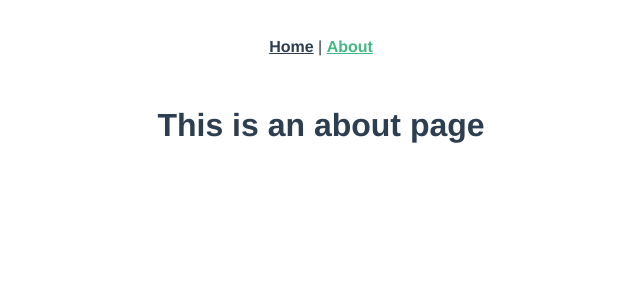
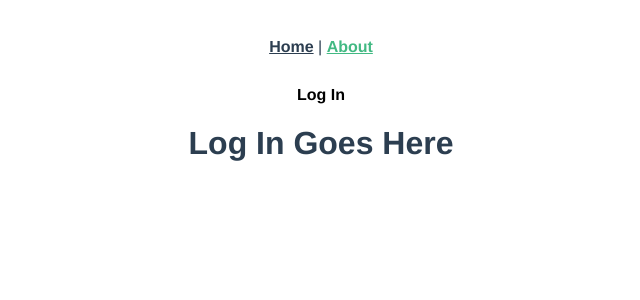
Before and after one commit to Kemenyfy/IntroToAuth, a Vue app: page /about in a window 1280 px wide. Shown: the top 300 px of the page, without its empty margins (319-959 px from the left). Built offline with nearby package versions, Linux system fonts and the light colour scheme.

Commit message:
Set App Up, Added Log In Button.

```diff
--- a/src/App.vue
+++ b/src/App.vue
@@ -4,6 +4,7 @@
       <router-link to="/">Home</router-link> |
       <router-link to="/about">About</router-link>
     </div>
+    <a href="/About" class="logIn">Log In</a>
     <router-view/>
   </div>
 </template>
@@ -26,4 +27,14 @@
     }
   }
 }
+
+.logIn {
+  text-decoration: none;
+  font-weight: bold;
+  color: black;
+}
+
+.logIn:hover {
+  color:#42b983;
+}
 </style>
--- a/src/views/About.vue
+++ b/src/views/About.vue
@@ -1,5 +1,5 @@
 <template>
   <div class="about">
-    <h1>This is an about page</h1>
+    <h1>Log In Goes Here</h1>
   </div>
 </template>
```
